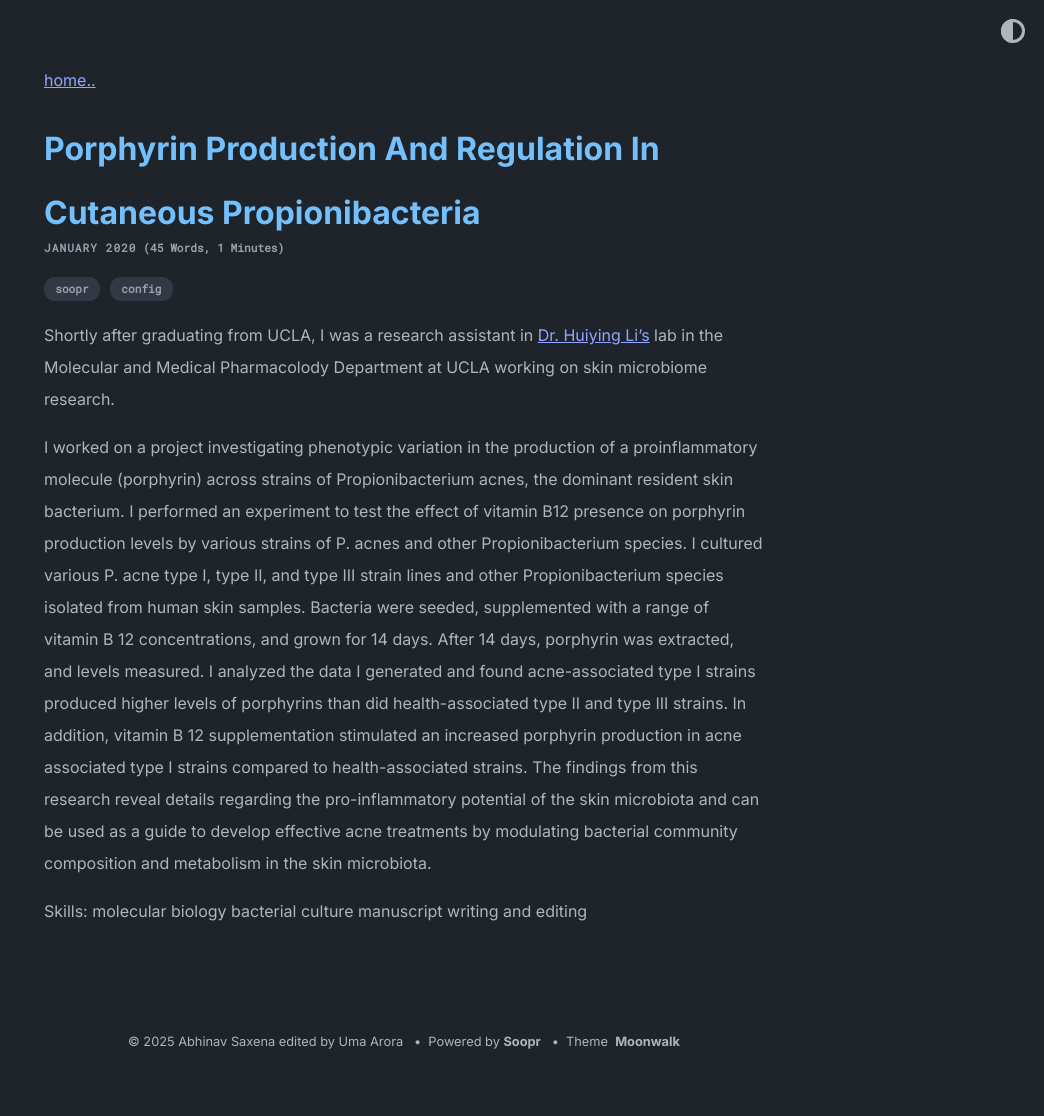
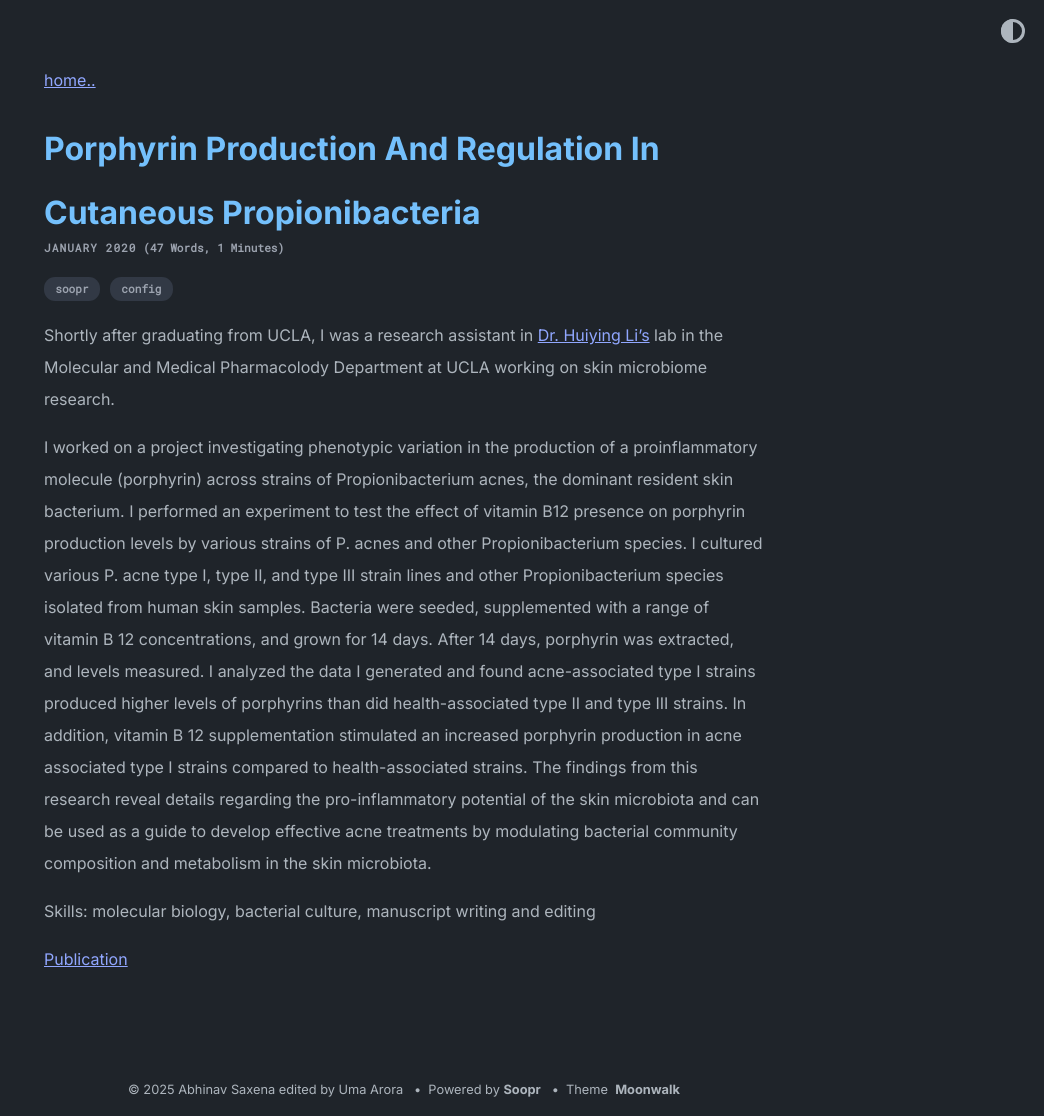
Before and after one commit to umaarora/umaarora.github.io, a Jekyll site: the page built from _posts/2020-01-15-porphyrin-production-and-regulation-in-cutaneous-propionibacteria.md, in a window 1280 px wide. Shown: the whole page, without its empty margins (236-1280 px from the left). Built offline with Jekyll 4.4.1, drawn with Linux system fonts in a browser that asks for light colours; before the commit the page ends 1068 px from its top, so only the background shows below that.

```diff
--- a/_posts/2020-01-15-porphyrin-production-and-regulation-in-cutaneous-propionibacteria.md
+++ b/_posts/2020-01-15-porphyrin-production-and-regulation-in-cutaneous-propionibacteria.md
@@ -7,9 +7,6 @@ Shortly after graduating from UCLA, I was a research assistant in [Dr. Huiying L
 
 I worked on a project investigating phenotypic variation in the production of a proinflammatory molecule (porphyrin) across strains of Propionibacterium acnes, the dominant resident skin bacterium. I performed an experiment to test the effect of vitamin B12 presence on porphyrin production levels by various strains of P. acnes and other Propionibacterium species. I cultured various P. acne type I, type II, and type III strain lines and other Propionibacterium species isolated from human skin samples. Bacteria were seeded, supplemented with a range of vitamin B 12 concentrations, and grown for 14 days. After 14 days, porphyrin was extracted, and levels measured. I analyzed the data I generated and found acne-associated type I strains produced higher levels of porphyrins than did health-associated type II and type III strains. In addition, vitamin B 12 supplementation stimulated an increased porphyrin production in acne associated type I strains compared to health-associated strains. The findings from this research reveal details regarding the pro-inflammatory potential of the skin microbiota and can be used as a guide to develop effective acne treatments by modulating bacterial community composition and metabolism in the skin microbiota.
 
-Skills:
-molecular biology
-bacterial culture
-manuscript writing and editing
+Skills: molecular biology, bacterial culture, manuscript writing and editing
 
-[publication]: https://doi.org/10.1128/msphere.00793-19
+[Publication](https://doi.org/10.1128/msphere.00793-19)
```
Also changed, not shown: _posts/2021-04-17-population-and-subspecies-diversity-at-mouse-centromeres.md (added, +12 -0 lines), about.md (+1 -1 lines).
